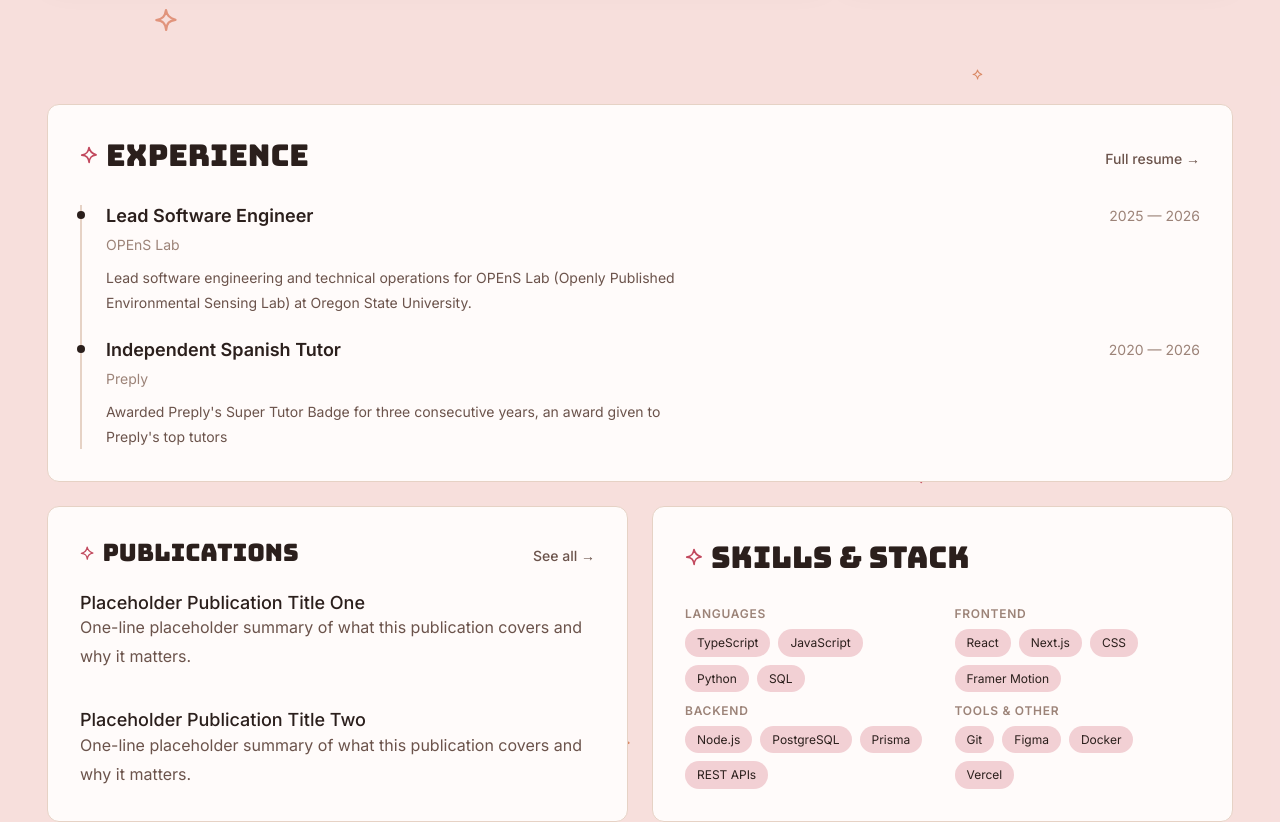
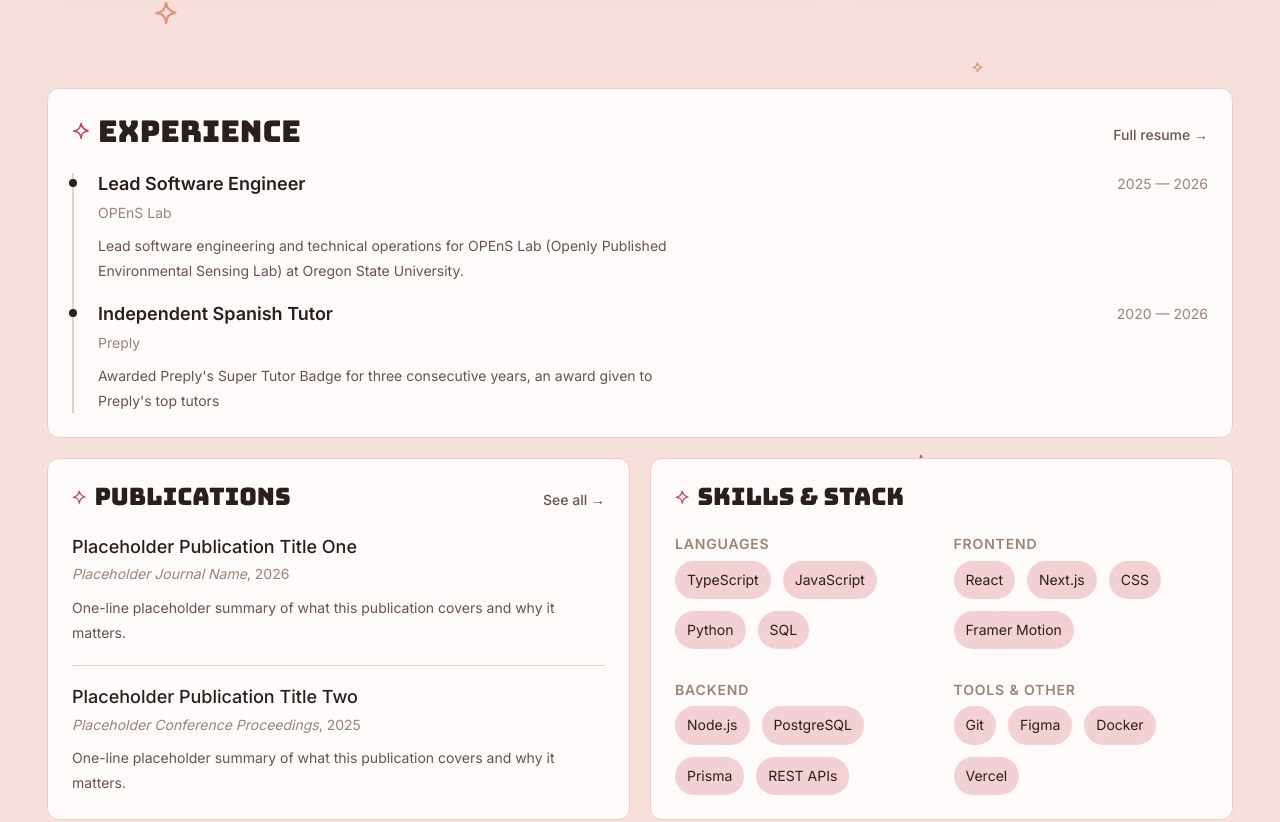
Before and after one commit to tessellis/portfolio-platform, a Next.js app: page / in a window 1280 px wide. Shown: the part 1571-2393 px from the top of the page. Built offline with nearby package versions, Linux system fonts and the light colour scheme.

Commit message:
Fix sub-bento box sizing, font size and general alginment

```diff
--- a/src/components/sections/ExperienceSkillsPanel.module.css
+++ b/src/components/sections/ExperienceSkillsPanel.module.css
@@ -5,21 +5,21 @@
   display: flex;
   align-items: center;
   background-color: color-mix(in srgb, var(--panel-accent) var(--panel-tint), transparent);
-  padding-block: var(--space-16);
+  padding-block: var(--space-12);
   touch-action: pan-y;
 }
 
 .stack {
   display: flex;
   flex-direction: column;
-  gap: var(--space-6);
+  gap: var(--space-5);
   width: 100%;
 }
 
 .bottomRow {
   display: grid;
   grid-template-columns: 1fr;
-  gap: var(--space-6);
+  gap: var(--space-5);
   align-items: stretch;
 }
 
@@ -30,18 +30,12 @@
 }
 
 .compactCard {
-  padding: var(--space-6);
   display: flex;
   flex-direction: column;
 }
 
-.compactCard .header,
-.compactCard > h2 {
-  margin-bottom: var(--space-6);
-}
-
 .compactCard .header h2,
-.compactCard > h2 {
+.card.compactCard > h2 {
   font-size: var(--text-2xl);
 }
 
@@ -51,7 +45,7 @@
   background-color: var(--color-bg-primary);
   border: 1px solid var(--color-border);
   border-radius: var(--radius-lg);
-  padding: var(--space-8);
+  padding: var(--space-6);
   transition: border-color var(--transition-fast), transform var(--transition-fast);
 }
 
@@ -68,7 +62,7 @@
   justify-content: space-between;
   flex-wrap: wrap;
   gap: var(--space-4);
-  margin-bottom: var(--space-8);
+  margin-bottom: var(--space-6);
 }
 
 .header h2,
@@ -80,7 +74,7 @@
 }
 
 .card > h2 {
-  margin-bottom: var(--space-8);
+  margin-bottom: var(--space-6);
 }
 
 .mark {
@@ -106,7 +100,7 @@
   list-style: none;
   display: flex;
   flex-direction: column;
-  gap: var(--space-6);
+  gap: var(--space-5);
   border-left: 2px solid var(--color-border);
   padding-left: var(--space-6);
 }
@@ -167,7 +161,7 @@
 .skillsGrid {
   display: grid;
   grid-template-columns: 1fr;
-  gap: var(--space-3) var(--space-6);
+  gap: var(--space-2) var(--space-6);
   flex: 1;
   align-content: space-between;
 }
@@ -184,7 +178,7 @@
 }
 
 .groupTitle {
-  font-size: var(--text-xs);
+  font-size: var(--text-sm);
   font-weight: var(--font-semibold);
   color: var(--color-text-muted);
   text-transform: uppercase;
@@ -195,15 +189,15 @@
 .pillRow {
   display: flex;
   flex-wrap: wrap;
-  gap: var(--space-2);
+  gap: var(--space-3);
 }
 
 .pill {
-  font-size: var(--text-xs);
+  font-size: var(--text-sm);
   color: var(--color-text-primary);
   background-color: color-mix(in srgb, var(--flash-2) 32%, transparent);
   border-radius: var(--radius-full);
-  padding: var(--space-1) var(--space-3);
+  padding: var(--space-2) var(--space-3);
 }
 
 /* ===== Publications — set as citations, not pills ===== */
@@ -212,14 +206,17 @@
   list-style: none;
   display: flex;
   flex-direction: column;
-  gap: var(--space-4);
-  flex: 1;
-  justify-content: space-between;
+  gap: var(--space-5);
 }
 
 .pubItem {
   display: flex;
   flex-direction: column;
+}
+
+.pubItem + .pubItem {
+  border-top: 1px solid var(--color-border);
+  padding-top: var(--space-5);
 }
 
 .pubLink {
@@ -259,6 +256,12 @@
   margin-top: var(--space-1);
 }
 
+.pubAbstract {
+  font-size: var(--text-sm);
+  color: var(--color-text-secondary);
+  margin-top: var(--space-2);
+}
+
 .pubVenue {
   font-style: italic;
 }
--- a/src/components/sections/ExperienceSkillsPanel.tsx
+++ b/src/components/sections/ExperienceSkillsPanel.tsx
@@ -90,6 +90,9 @@ export function ExperienceSkillsPanel() {
                     <span className={styles.pubTitle}>{pub.title}</span>
                     <ExternalLinkMark className={styles.pubIcon} />
                   </a>
+                  <p className={styles.pubMeta}>
+                    <span className={styles.pubVenue}>{pub.venue}</span>, {pub.date}
+                  </p>
                   <p className={styles.pubAbstract}>{pub.abstract}</p>
                 </li>
               ))}
--- a/src/components/sections/FullTimeline.module.css
+++ b/src/components/sections/FullTimeline.module.css
@@ -150,6 +150,11 @@
   gap: var(--space-6);
 }
 
+.pubItem {
+  display: flex;
+  flex-direction: column;
+}
+
 .pubLink {
   display: inline-flex;
   align-items: baseline;
@@ -187,6 +192,13 @@
   margin-top: var(--space-1);
 }
 
+.pubAbstract {
+  font-size: var(--text-sm);
+  color: var(--color-text-secondary);
+  margin-top: var(--space-2);
+  max-width: 65ch;
+}
+
 .pubVenue {
   font-style: italic;
 }
--- a/src/components/sections/FullTimeline.tsx
+++ b/src/components/sections/FullTimeline.tsx
@@ -82,6 +82,10 @@ export function FullTimeline() {
                 <span className={styles.pubTitle}>{pub.title}</span>
                 <ExternalLinkMark className={styles.pubIcon} />
               </a>
+              <p className={styles.pubMeta}>
+                <span className={styles.pubVenue}>{pub.venue}</span>, {pub.date}
+              </p>
+              <p className={styles.pubAbstract}>{pub.abstract}</p>
             </li>
           ))}
         </ul>
--- a/src/lib/publications.ts
+++ b/src/lib/publications.ts
@@ -1,5 +1,6 @@
 export interface Publication {
   title: string;
+  venue: string;
   date: string;
   url: string;
   abstract: string;
@@ -8,12 +9,14 @@ export interface Publication {
 export const publications: Publication[] = [
   {
     title: 'Placeholder Publication Title One',
+    venue: 'Placeholder Journal Name',
     date: '2026',
     url: '#',
     abstract: 'One-line placeholder summary of what this publication covers and why it matters.',
   },
   {
     title: 'Placeholder Publication Title Two',
+    venue: 'Placeholder Conference Proceedings',
     date: '2025',
     url: '#',
     abstract: 'One-line placeholder summary of what this publication covers and why it matters.',
```
